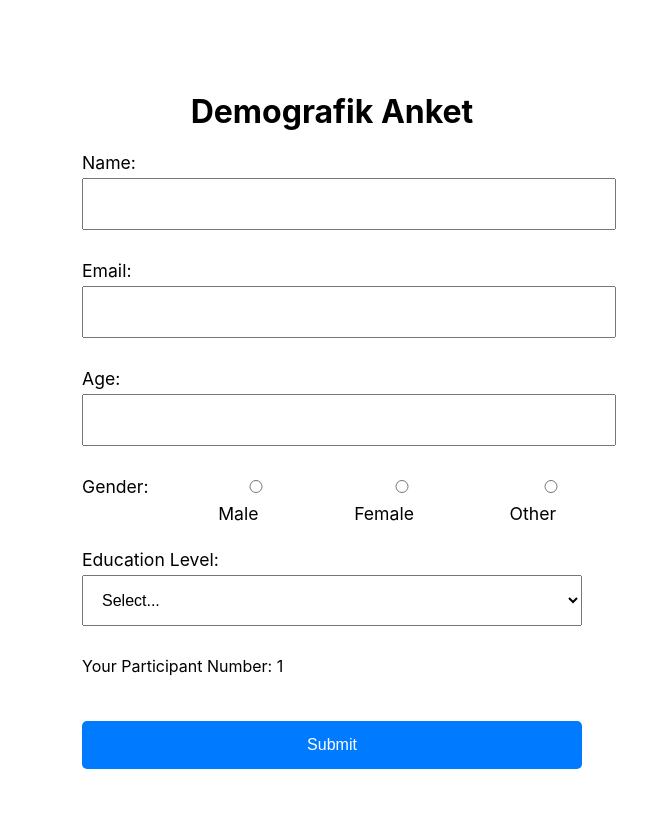
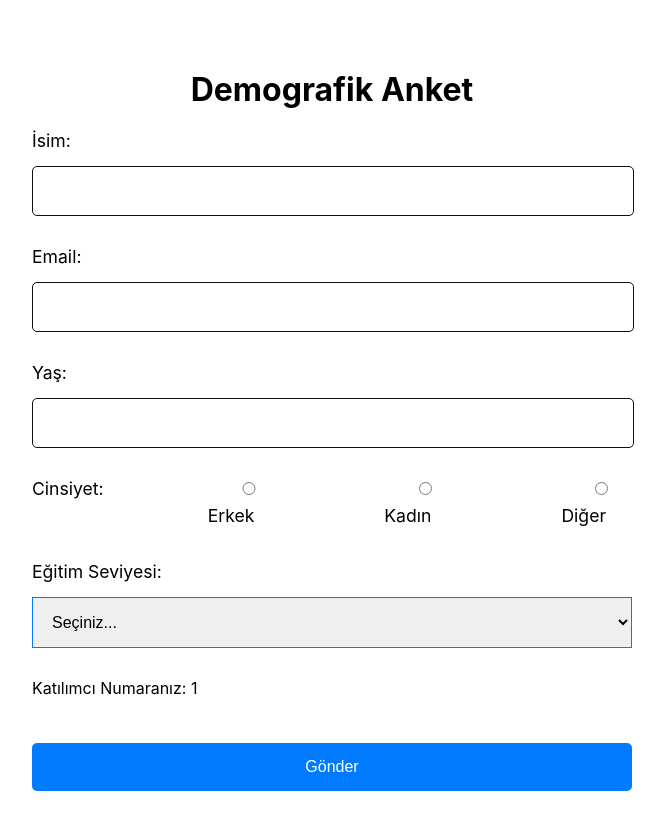
Before and after one commit to HamzaDincer/trust-game-experiment, a React (Create React App) app: page /presurvey in a window 1280 px wide. Shown: the top 830 px of the page, without its empty margins (308-973 px from the left). Built offline with nearby package versions, Linux system fonts and the light colour scheme.

Commit message:
scss's updated

```diff
--- a/public/index.html
+++ b/public/index.html
@@ -1,5 +1,5 @@
 <!DOCTYPE html>
-<html lang="en">
+<html lang="tr">
   <head>
     <meta charset="utf-8" />
     <meta name="viewport" content="width=device-width, initial-scale=1" />
--- a/src/components/ResultScreen/ResultScreen.scss
+++ b/src/components/ResultScreen/ResultScreen.scss
@@ -5,25 +5,31 @@
   justify-content: center;
   min-height: 100vh;
   padding: 20px;
+  text-align: center;
+  background-color: #f4f4f4;
+  color: #333;
+  font-family: "Arial", sans-serif;
 
   p {
-    margin: 10px 0;
-    font-size: 1.5rem; // Slightly larger font for readability
-    color: #333; // Dark grey for contrast
+    font-size: 1.5em;
+    margin-bottom: 2em;
+    max-width: 700px;
+    text-align: center;
+    line-height: 1.4;
   }
 
   button {
     padding: 10px 20px;
-    font-size: 1.2rem;
-    margin-top: 20px;
-    background-color: #007bff; // Consistent button color for action
+    font-size: 1.2em;
+    color: #fff;
+    background-color: #007bff;
     border: none;
     border-radius: 5px;
-    color: white;
     cursor: pointer;
+    transition: background-color 0.3s ease;
 
     &:hover {
-      background-color: darken(#007bff, 10%); // Slightly darker on hover
+      background-color: #0056b3;
     }
   }
 }
--- a/src/components/WaitingScreen/WaitingScreen.jsx
+++ b/src/components/WaitingScreen/WaitingScreen.jsx
@@ -13,7 +13,7 @@ const WaitingScreen = ({ offer, investmentReturnMultiplier, onContinue }) => {
     setTimeout(() => {
       clearInterval(interval);
       onContinue(); // Proceed to the next screen after the waiting time
-    }, WAITING_SCREEN_TIME * 100);
+    }, WAITING_SCREEN_TIME * 1000);
 
     return () => clearInterval(interval);
   }, [onContinue]);
--- a/src/components/WaitingScreen/WaitingScreen.scss
+++ b/src/components/WaitingScreen/WaitingScreen.scss
@@ -5,9 +5,16 @@
   justify-content: center;
   min-height: 100vh;
   padding: 20px;
+  text-align: center;
+  background-color: #f4f4f4;
+  color: #333;
+  font-family: "Arial", sans-serif;
 
   p {
-    font-size: 1.5rem;
-    margin: 15px 0;
+    font-size: 1.5em;
+    margin-bottom: 2em;
+    max-width: 700px;
+    text-align: center;
+    line-height: 1.4;
   }
 }
--- a/src/pages/ConsentPage/ConsentPage.scss
+++ b/src/pages/ConsentPage/ConsentPage.scss
@@ -6,7 +6,7 @@
   min-height: 100vh;
   background-color: #f8f8f8;
   color: #333;
-  font-family: 'Arial', sans-serif;
+  font-family: "Arial", sans-serif;
   padding: 10px;
 
   h1 {
@@ -17,7 +17,7 @@
 
   p {
     font-size: 1.1em;
-      margin-bottom: 2em;
+    margin-bottom: 0.1em;
     max-width: 60em;
     text-align: justify;
     line-height: 1.5;
@@ -49,7 +49,10 @@
     background-color: #f44336; // Red for decline button
 
     &:hover {
-          background-color: darken($color: #f44336, $amount: 20%); // Darker shade on hover
+      background-color: darken(
+        $color: #f44336,
+        $amount: 20%
+      ); // Darker shade on hover
     }
   }
 }
--- a/src/pages/HomePage/HomePage.jsx
+++ b/src/pages/HomePage/HomePage.jsx
@@ -1,20 +1,21 @@
-import React from 'react';
-import { useNavigate } from 'react-router-dom'; // Import useNavigate instead of useHistory
-import './HomePage.scss';
+import React from "react";
+import { useNavigate } from "react-router-dom"; // Import useNavigate instead of useHistory
+import "./HomePage.scss";
 
 const HomePage = () => {
-
   const navigate = useNavigate(); // Use useNavigate hook
 
   const handleButtonClick = () => {
-        navigate('/consent'); // Use navigate to change the route
+    navigate("/consent"); // Use navigate to change the route
   };
 
   return (
     <div className="homepage">
-            <h1>Welcome to My Experiment</h1>
-            <p>This study explores the dynamics of trust in human interactions.</p>
-            <button onClick={handleButtonClick}>Participate in Study</button>
+      <h1>Deneyime Hoşgeldiniz!</h1>
+      <p>
+        Bu çalışma, insan etkileşimlerinde güven dinamiklerini araştırmaktadır.
+      </p>
+      <button onClick={handleButtonClick}>Deneye Katıl</button>
     </div>
   );
 };
--- a/src/pages/PreSurvey/PreSurvey.jsx
+++ b/src/pages/PreSurvey/PreSurvey.jsx
@@ -31,7 +31,7 @@ const PreSurvey = ({ participantNumber }) => {
       <h1>Demografik Anket</h1>
       <form onSubmit={handleSubmit}>
         <div>
-          <label>Name: </label>
+          <label>İsim: </label>
           <input
             type="text"
             name="name"
@@ -51,7 +51,7 @@ const PreSurvey = ({ participantNumber }) => {
           />
         </div>
         <div>
-          <label>Age: </label>
+          <label>Yaş: </label>
           <input
             type="number"
             name="age"
@@ -61,58 +61,56 @@ const PreSurvey = ({ participantNumber }) => {
           />
         </div>
         <div className="form-gender">
-          <label>Gender: </label>
+          <label>Cinsiyet: </label>
           <label>
             <input
               type="radio"
               name="gender"
-              value="Male"
-              checked={formData.gender === "Male"}
+              value="Erkek"
+              checked={formData.gender === "Erkek"}
               onChange={handleChange}
             />{" "}
-            Male
+            Erkek
           </label>
           <label>
             <input
               type="radio"
               name="gender"
-              value="Female"
-              checked={formData.gender === "Female"}
+              value="Kadın"
+              checked={formData.gender === "Kadın"}
               onChange={handleChange}
             />{" "}
-            Female
+            Kadın
           </label>
           <label>
             <input
               type="radio"
               name="gender"
-              value="Other"
-              checked={formData.gender === "Other"}
+              value="Diğer"
+              checked={formData.gender === "Diğer"}
               onChange={handleChange}
             />{" "}
-            Other
+            Diğer
           </label>
         </div>
         <div>
-          <label>Education Level: </label>
+          <label>Eğitim Seviyesi: </label>
           <select
             name="education"
             value={formData.education}
             onChange={handleChange}
             required
           >
-            <option value="">Select...</option>
-            <option value="High School">High School</option>
-            <option value="Bachelor's Degree">Bachelor's Degree</option>
-            <option value="Master's Degree">Master's Degree</option>
-            <option value="PhD or Higher">PhD or Higher</option>
-            <option value="Other">Other</option>
+            <option value="">Seçiniz...</option>
+            <option value="High School">Lise Mezunu</option>
+            <option value="Bachelor's Degree">Üniversite Mezunu</option>
+            <option value="Master's Degree">Yüksek Lisans Mezunu</option>
+            <option value="PhD or Higher">Doktora Mezunu</option>
+            <option value="Other">Diğer</option>
           </select>
         </div>
-        <div>
-          Your Participant Number: {participantNumber || "Not Assigned"}
-        </div>
-        <button type="submit">Submit</button>
+        <div>Katılımcı Numaranız: {participantNumber || "Not Assigned"}</div>
+        <button type="submit">Gönder</button>
       </form>
     </div>
   );
--- a/src/pages/PreSurvey/PreSurvey.scss
+++ b/src/pages/PreSurvey/PreSurvey.scss
@@ -11,22 +11,34 @@
     flex-direction: column;
     gap: 20px; /* Increased gap */
     width: 100%;
-        max-width: 500px; /* Adjust as needed */
+    max-width: 600px; /* Adjust as needed */
   }
 
   label {
     font-size: 1.1rem; /* Bigger font size */
     display: block; /* Makes label take up the full width, pushing the input/select below */
-        margin-bottom: 5px; /* Adds space between the label and the input/select field */
-
+    margin-bottom: 15px; /* Adds space between the label and the input/select field */
   }
 
-    input, select {
+  input {
+    border: solid 1px #0f0f0f;
+    border-radius: 5px;
+    max-width: 570px;
+  }
+
+  select {
+    border: solid 1px #007bff;
+  }
+
+  input,
+  select {
     width: 100%; /* Makes input fields take up the full width of the form */
     margin-bottom: 10px; /* Adds some space below each input/select field */
   }
 
-    input, select, button {
+  input,
+  select,
+  button {
     padding: 15px; /* Bigger padding */
     font-size: 1rem; /* Bigger font size */
   }
@@ -44,7 +56,6 @@
   button:hover {
     background-color: #0056b3; /* Darker shade on hover */
   }
-
 }
 
 .form-gender {
```
Also changed, not shown: src/pages/ConsentPage/ConsentPage.jsx (+33 -31 lines), 1 other file (tests, documents, lock files or other folders). Lines whose indentation alone changed are shown as unchanged.
